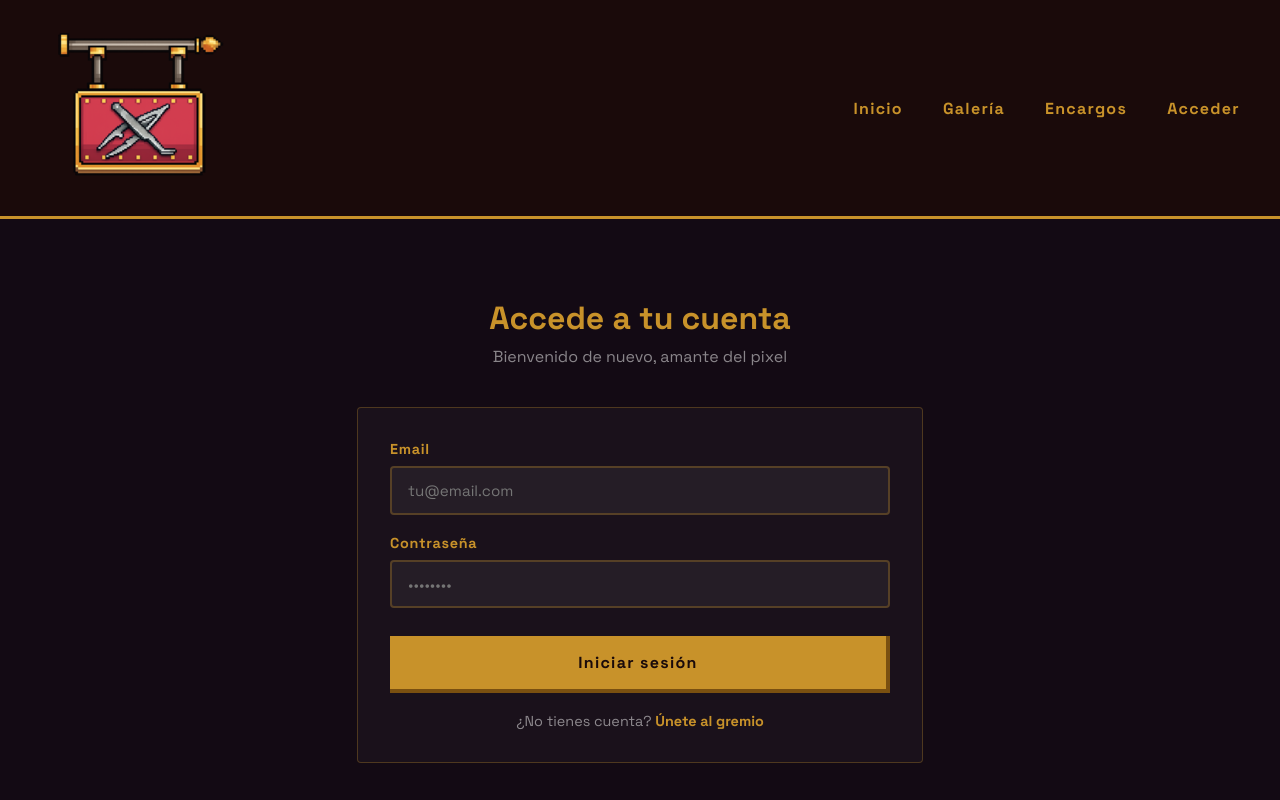
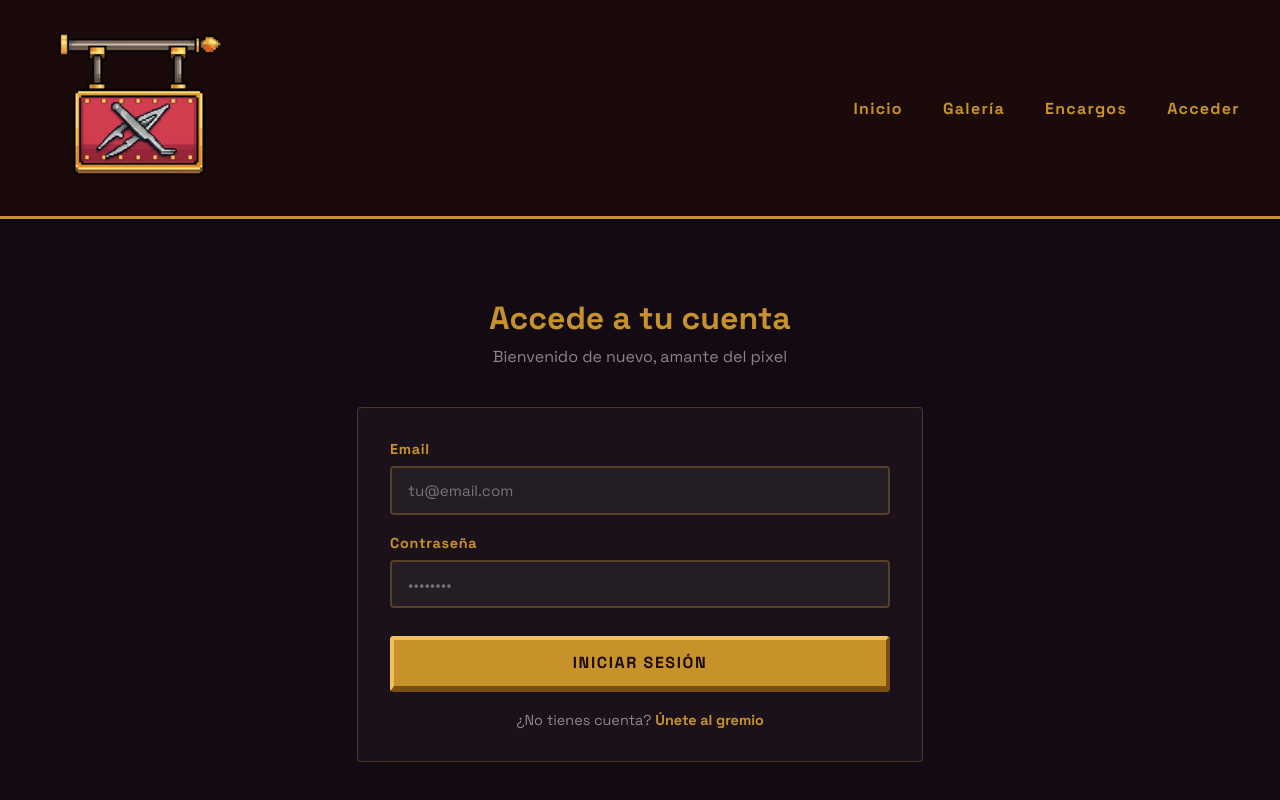
Before and after one commit to SilvityCode/Pixelando, a React (Vite) app: page /acceder in a window 1280 px wide. Shown: the top 800 px of the page. Built offline with nearby package versions, Linux system fonts and the light colour scheme.

Commit message:
Cambiar botones iniciar sesion y crear cuenta estilo pixel art 3D con CSS

```diff
--- a/src/pages/acceder.css
+++ b/src/pages/acceder.css
@@ -84,26 +84,33 @@
   background: #c8922a;
   color: #1a0a0a;
   border: none;
-  border-bottom: 4px solid #7a5010;
+  border-bottom: 6px solid #7a5010;
   border-right: 4px solid #7a5010;
-  padding: 1rem 2.5rem;
+  border-left: 4px solid #f0c060;
+  border-top: 4px solid #f0c060;
+  padding: 0.8rem 2rem;
   font-family: 'Space Grotesk', sans-serif;
   font-size: 1rem;
   font-weight: 700;
-  letter-spacing: 0.08em;
+  letter-spacing: 0.1em;
+  text-transform: uppercase;
   cursor: pointer;
   transition: transform 0.1s, border 0.1s;
   margin-top: 0.5rem;
+  image-rendering: pixelated;
+  border-radius: 4px;
+  width: 100%;
 }
 
 .acceder-btn:hover {
   background: #f0c060;
+  transform: translateY(-2px);
 }
 
 .acceder-btn:active {
-  border-bottom: 1px solid #7a5010;
-  border-right: 1px solid #7a5010;
-  transform: translate(3px, 3px);
+  border-bottom: 2px solid #7a5010;
+  border-top: 6px solid #f0c060;
+  transform: translateY(4px);
 }
 
 .acceder-switch {
```
